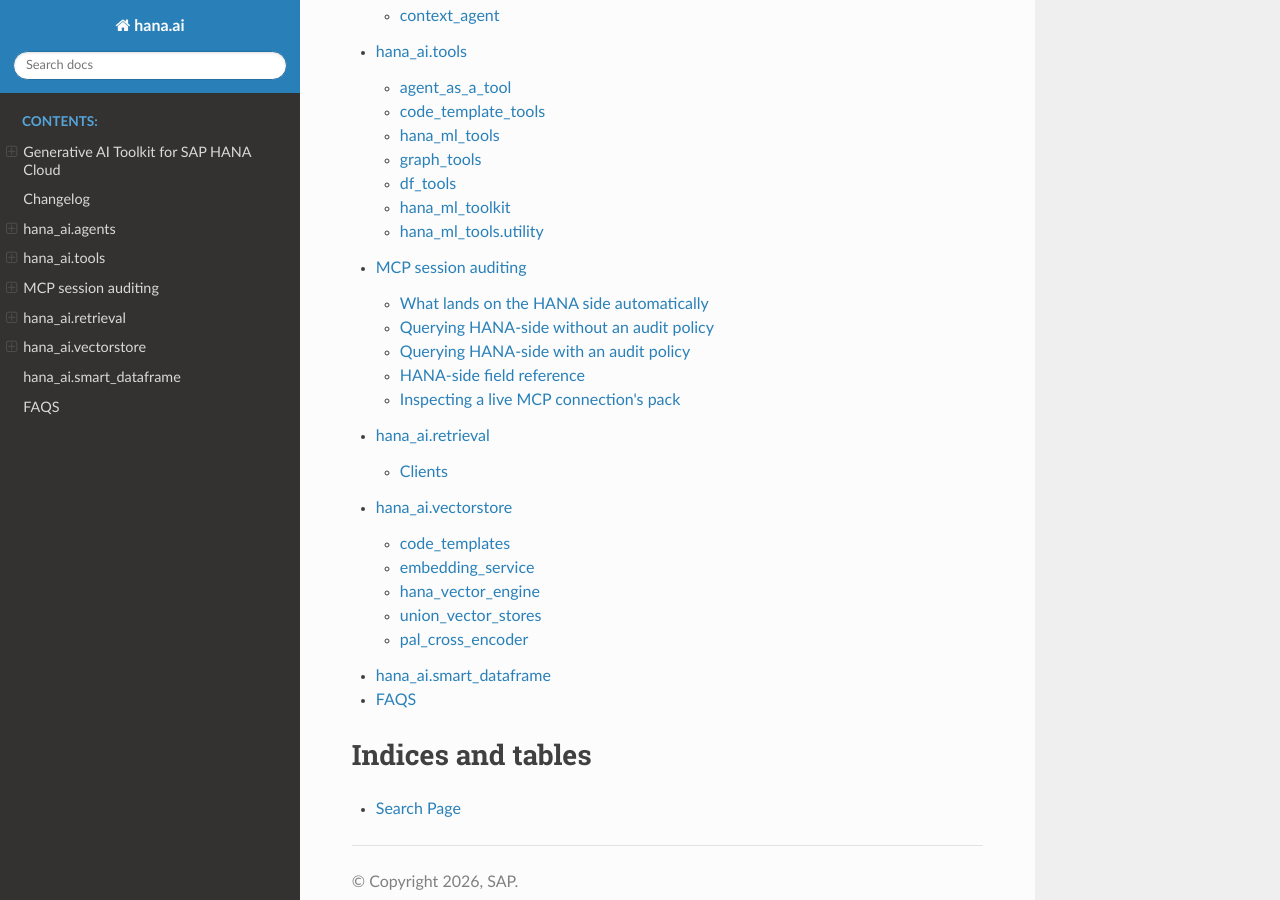
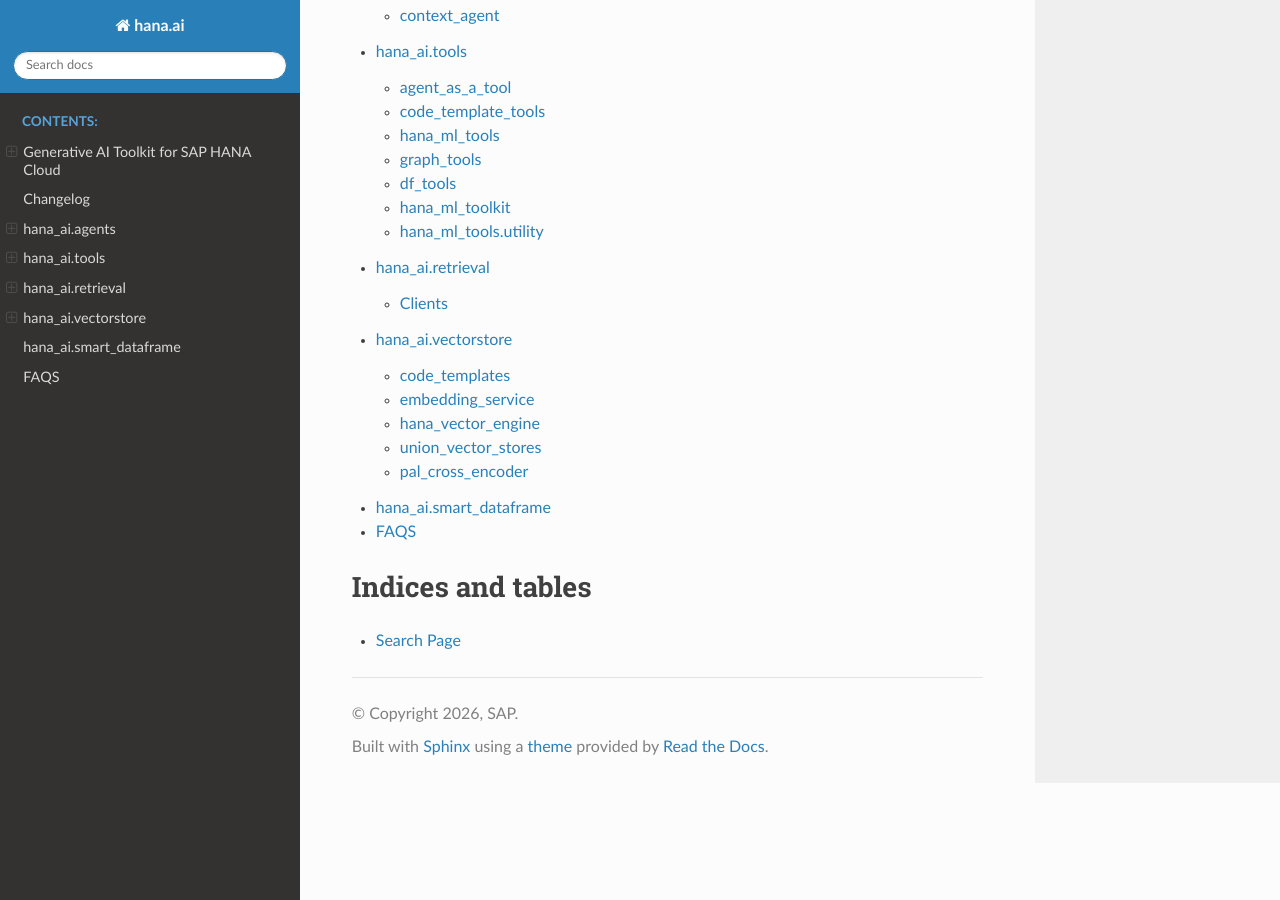
Before and after one commit to SAP/generative-ai-toolkit-for-sap-hana-cloud, a Sphinx documentation site: the page built from doc/index.rst, in a window 1280 px wide and 900 px high, scrolled down 551 px. Built offline with Sphinx 7.4.7 and the Read the Docs theme 3.1.0, drawn with Linux system fonts in a browser that asks for light colours; part of the change alters nothing that is shown.

Commit message:
update doc

```diff
--- a/doc/hana_ai.tools.rst
+++ b/doc/hana_ai.tools.rst
@@ -131,3 +131,9 @@ story end-to-end.
 .. autodata::     APPLICATIONSOURCE_FIELD_ORDER
 .. autodata::     HANA_MCP_AUDIT_VIEW_COLUMNS
 .. autodata::     MCP_BEACON_SQL_MARKER
+
+.. toctree::
+   :maxdepth: 1
+   :caption: MCP auditing
+
+   mcp_audit
--- a/doc/index.rst
+++ b/doc/index.rst
@@ -14,7 +14,6 @@ Welcome to hana.ai's documentation!
    changlog
    hana_ai.agents
    hana_ai.tools
-   mcp_audit
    hana_ai.retrieval
    hana_ai.vectorstore
    hana_ai.smart_dataframe
```
